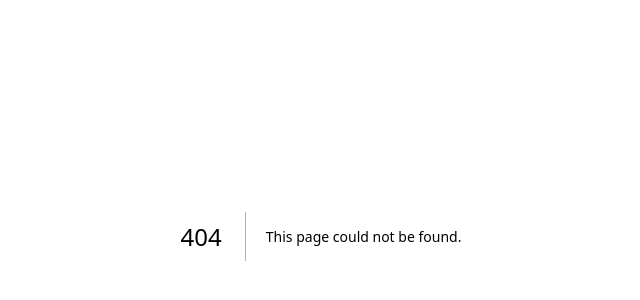
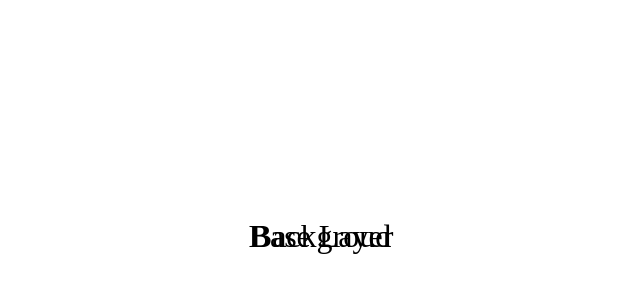
Before and after one commit to TaslimuddinAnsari/scrolling_effect, a Next.js app: page /parallax-exam/ParallaxExample in a window 1280 px wide. Before the commit this address had no page. Shown: the part 164-464 px from the top of the page, without its empty margins (319-959 px from the left). Built offline with nearby package versions, Linux system fonts and the light colour scheme.

Commit message:
parallax Example

```diff
--- a/pages/_app.js
+++ b/pages/_app.js
@@ -1,5 +1,7 @@
 import "../styles/global.css";
 import "../styles/variables.css";
+import "../styles/common.css";
+
 
 import { useEffect } from "react";
 import AOS from 'aos';
--- /dev/null
+++ b/pages/parallax-exam/ParallaxExample.jsx
@@ -0,0 +1,20 @@
+
+const ParallaxExample = () => {
+  return (
+    <div className="parallax">
+      <div className="parallax_group" id="group1" >
+
+        <div className="parallax_layer parallax_layer--base">
+            <div className="title">Base Layer</div>
+        </div>
+
+        <div className="parallax_layer parallax_layer--back">
+            <div className="title">Backgroud</div>
+        </div>
+
+      </div>
+    </div>
+  )
+}
+
+export default ParallaxExample
--- /dev/null
+++ b/styles/common.css
@@ -0,0 +1,50 @@
+.parallax{
+    font-size: 200%;
+    height: 500px;
+    height: 100vh;
+    overflow-x: hidden;
+    overflow-y: auto;
+    -webkit-perspective: 300px;
+    perspective: 300px;
+}
+.parallax_group{
+    -webkit-transition: -webkit-transform 0.5s;
+    transition: transform 0.5s;
+    position: relative;
+    height: 500px;
+    height: 100vh;
+    -webkit-transform-style: preserve-3d;
+    transform-style: preserve-3d;
+}
+.group1{
+    z-index: 3;
+}
+.parallax_layer{
+    position: absolute;
+    top: 0;
+    left: 0;
+    right: 0;
+    bottom: 0;
+}
+.parallax_layer--base{
+    -webkit-transform: translateZ(0);
+    transform: translateZ(0);
+    z-index: 4;
+}
+.parallax_layer--back{
+    -webkit-transform: translateZ(-300px) scale(2);
+    transform: translateZ(-300px) scale(2);
+    z-index: 3;
+}
+
+#group2 .parallax__layer--back {
+    background: rgb(123,210,102);
+}
+.title{
+    text-align: center;
+    position: absolute;
+    left: 50%;
+    top: 50%;
+    -webkit-transform: translate(-50%, -50%);
+    transform: translate(-50%, -50%);
+}
```
Also changed, not shown: pages/feed-out/FeedOut.jsx (added, +11 -0 lines), pages/feed-out/FeedOut.module.css (added).
